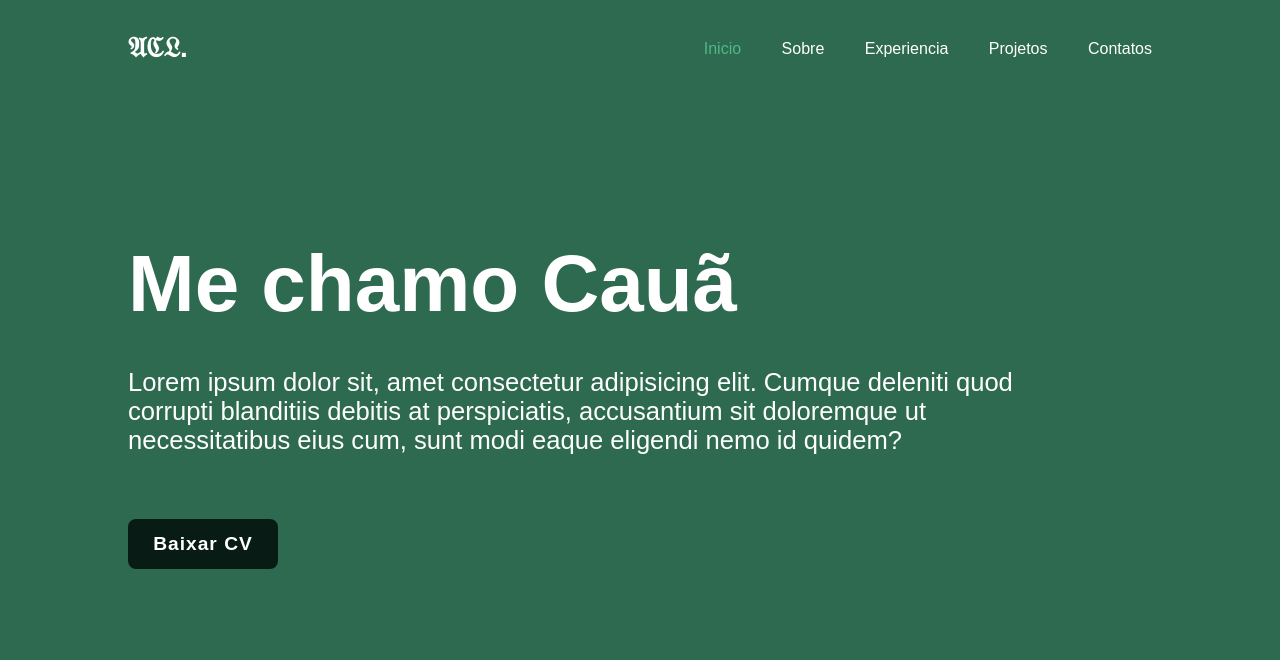
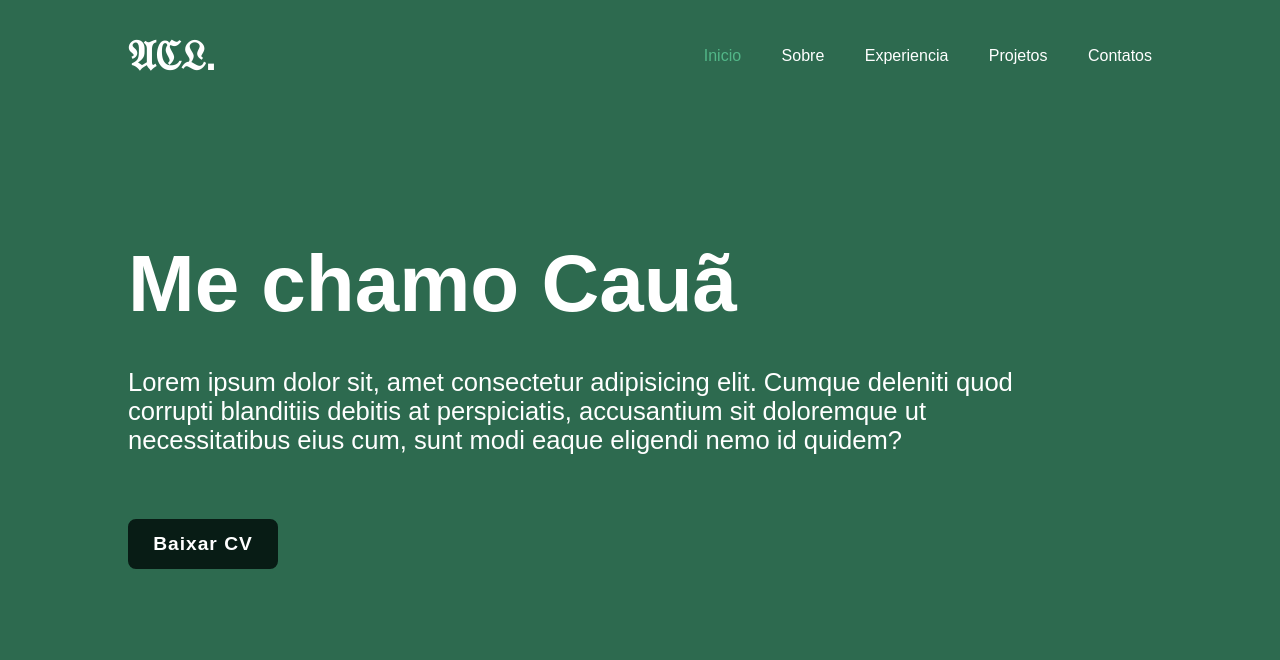
Before and after one commit to CaioRibeiro94/CauaPort, a plain HTML site: page index.html in a window 1280 px wide. Shown: the top 660 px of the page. Drawn offline with nearby package versions, Linux system fonts and the light colour scheme; a web font is replaced by a local one.

Commit message:
Update portf.css

```diff
--- a/css/portf.css
+++ b/css/portf.css
@@ -48,7 +48,7 @@ body{
 
 .logo{
     position: relative;
-    font-size: 1.75rem;
+    font-size: 2.6rem;
     color: var(--text-color);
     font-weight: 600;
 }
```
